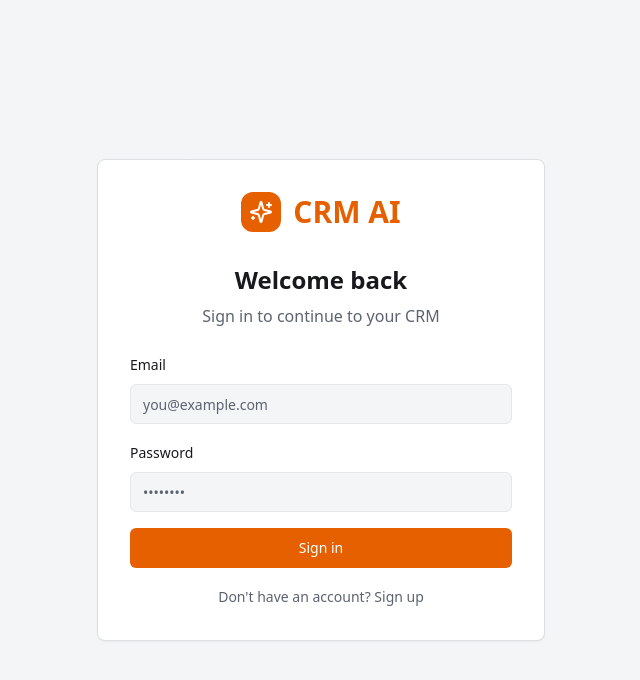
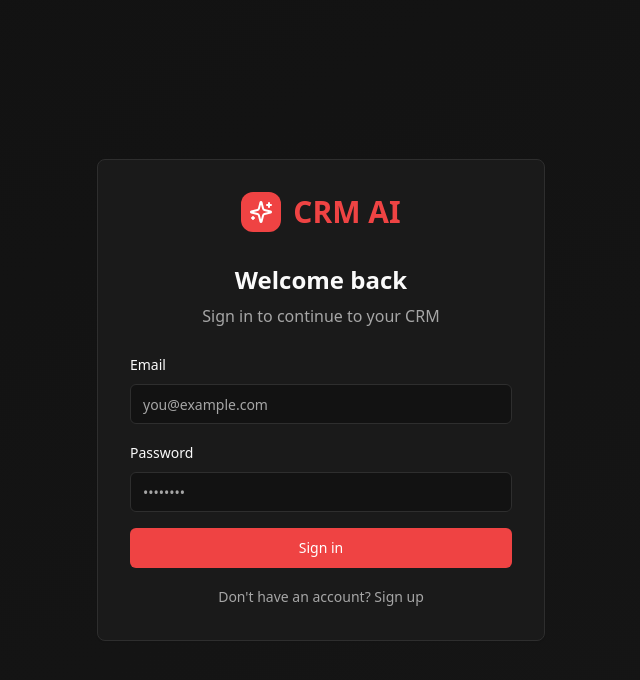
Before and after one commit to skyxxxnyc/lovablecrm-ai, a React (Vite) app: page /auth in a window 1280 px wide. Shown: the top 680 px of the page, without its empty margins (319-959 px from the left). Built offline with nearby package versions, Linux system fonts and the light colour scheme.

Commit message:
Fix color contrast issues

```diff
--- a/src/index.css
+++ b/src/index.css
@@ -8,66 +8,66 @@ All colors MUST be HSL.
 
 @layer base {
   :root {
-    --background: 210 20% 96%;
-    --foreground: 220 10% 10%;
+    --background: 0 0% 7%;
+    --foreground: 0 0% 98%;
 
-    --card: 0 0% 100%;
-    --card-foreground: 220 10% 10%;
+    --card: 0 0% 10%;
+    --card-foreground: 0 0% 98%;
 
-    --popover: 0 0% 100%;
-    --popover-foreground: 220 10% 10%;
+    --popover: 0 0% 10%;
+    --popover-foreground: 0 0% 98%;
 
-    --primary: 25 100% 45%;
+    --primary: 0 84% 60%;
     --primary-foreground: 0 0% 100%;
 
-    --secondary: 220 14% 96%;
-    --secondary-foreground: 220 10% 10%;
+    --secondary: 0 0% 14%;
+    --secondary-foreground: 0 0% 98%;
 
-    --muted: 220 14% 96%;
-    --muted-foreground: 220 10% 40%;
+    --muted: 0 0% 14%;
+    --muted-foreground: 0 0% 65%;
 
-    --accent: 25 100% 45%;
+    --accent: 0 84% 60%;
     --accent-foreground: 0 0% 100%;
 
     --destructive: 0 84.2% 60.2%;
     --destructive-foreground: 0 0% 100%;
 
-    --border: 220 13% 88%;
-    --input: 220 13% 91%;
-    --ring: 25 100% 45%;
+    --border: 0 0% 18%;
+    --input: 0 0% 18%;
+    --ring: 0 84% 60%;
 
     --radius: 0.5rem;
 
-    --chat-bg: 0 0% 100%;
+    --chat-bg: 0 0% 10%;
     --sidebar-width: 72px;
     --sidebar-width-expanded: 260px;
 
-    --success: 142 76% 36%;
+    --success: 142 71% 45%;
     --success-foreground: 0 0% 100%;
     --warning: 38 92% 50%;
     --warning-foreground: 0 0% 100%;
 
-    --gradient-primary: linear-gradient(135deg, hsl(25 100% 45%), hsl(25 100% 55%));
-    --gradient-card: linear-gradient(135deg, hsl(0 0% 100%), hsl(220 14% 98%));
-    --shadow-soft: 0 2px 8px -2px hsl(220 10% 10% / 0.08);
-    --shadow-medium: 0 4px 16px -4px hsl(220 10% 10% / 0.12);
+    --gradient-primary: linear-gradient(135deg, hsl(0 84% 60%), hsl(0 84% 70%));
+    --gradient-card: linear-gradient(135deg, hsl(0 0% 10%), hsl(0 0% 12%));
+    --shadow-soft: 0 2px 8px -2px hsl(0 0% 0% / 0.3);
+    --shadow-medium: 0 4px 16px -4px hsl(0 0% 0% / 0.4);
     --transition-smooth: all 0.2s cubic-bezier(0.4, 0, 0.2, 1);
 
-    --sidebar-background: 0 0% 98%;
+    --sidebar-background: 0 0% 10%;
 
-    --sidebar-foreground: 240 5.3% 26.1%;
+    --sidebar-foreground: 0 0% 98%;
 
-    --sidebar-primary: 240 5.9% 10%;
+    --sidebar-primary: 0 84% 60%;
 
-    --sidebar-primary-foreground: 0 0% 98%;
+    --sidebar-primary-foreground: 0 0% 100%;
 
-    --sidebar-accent: 240 4.8% 95.9%;
+    --sidebar-accent: 0 0% 14%;
 
-    --sidebar-accent-foreground: 240 5.9% 10%;
+    --sidebar-accent-foreground: 0 0% 98%;
 
-    --sidebar-border: 220 13% 91%;
+    --sidebar-border: 0 0% 18%;
 
-    --sidebar-ring: 217.2 91.2% 59.8%;
+    --sidebar-ring: 0 84% 60%;
   }
 
   /* Safe area support for iOS notch */
@@ -81,45 +81,45 @@ All colors MUST be HSL.
   }
 
   .dark {
-    --background: 220 15% 8%;
+    --background: 0 0% 5%;
     --foreground: 0 0% 98%;
 
-    --card: 220 15% 10%;
+    --card: 0 0% 8%;
     --card-foreground: 0 0% 98%;
 
-    --popover: 220 15% 10%;
+    --popover: 0 0% 8%;
     --popover-foreground: 0 0% 98%;
 
-    --primary: 25 100% 50%;
+    --primary: 0 84% 58%;
     --primary-foreground: 0 0% 100%;
 
-    --secondary: 220 15% 14%;
+    --secondary: 0 0% 12%;
     --secondary-foreground: 0 0% 98%;
 
-    --muted: 220 15% 14%;
-    --muted-foreground: 220 10% 65%;
+    --muted: 0 0% 12%;
+    --muted-foreground: 0 0% 60%;
 
-    --accent: 25 100% 50%;
+    --accent: 0 84% 58%;
     --accent-foreground: 0 0% 100%;
 
     --destructive: 0 62.8% 50%;
     --destructive-foreground: 0 0% 100%;
 
-    --border: 220 15% 18%;
-    --input: 220 15% 18%;
-    --ring: 25 100% 50%;
+    --border: 0 0% 15%;
+    --input: 0 0% 15%;
+    --ring: 0 84% 58%;
 
-    --chat-bg: 220 15% 10%;
+    --chat-bg: 0 0% 8%;
 
     --success: 142 71% 45%;
     --success-foreground: 0 0% 100%;
     --warning: 38 92% 50%;
     --warning-foreground: 0 0% 100%;
 
-    --gradient-primary: linear-gradient(135deg, hsl(25 100% 50%), hsl(25 100% 60%));
-    --gradient-card: linear-gradient(135deg, hsl(220 15% 10%), hsl(220 15% 12%));
-    --shadow-soft: 0 2px 8px -2px hsl(0 0% 0% / 0.2);
-    --shadow-medium: 0 4px 16px -4px hsl(0 0% 0% / 0.3);
+    --gradient-primary: linear-gradient(135deg, hsl(0 84% 58%), hsl(0 84% 68%));
+    --gradient-card: linear-gradient(135deg, hsl(0 0% 8%), hsl(0 0% 10%));
+    --shadow-soft: 0 2px 8px -2px hsl(0 0% 0% / 0.3);
+    --shadow-medium: 0 4px 16px -4px hsl(0 0% 0% / 0.4);
     --transition-smooth: all 0.2s cubic-bezier(0.4, 0, 0.2, 1);
   }
 }
```
